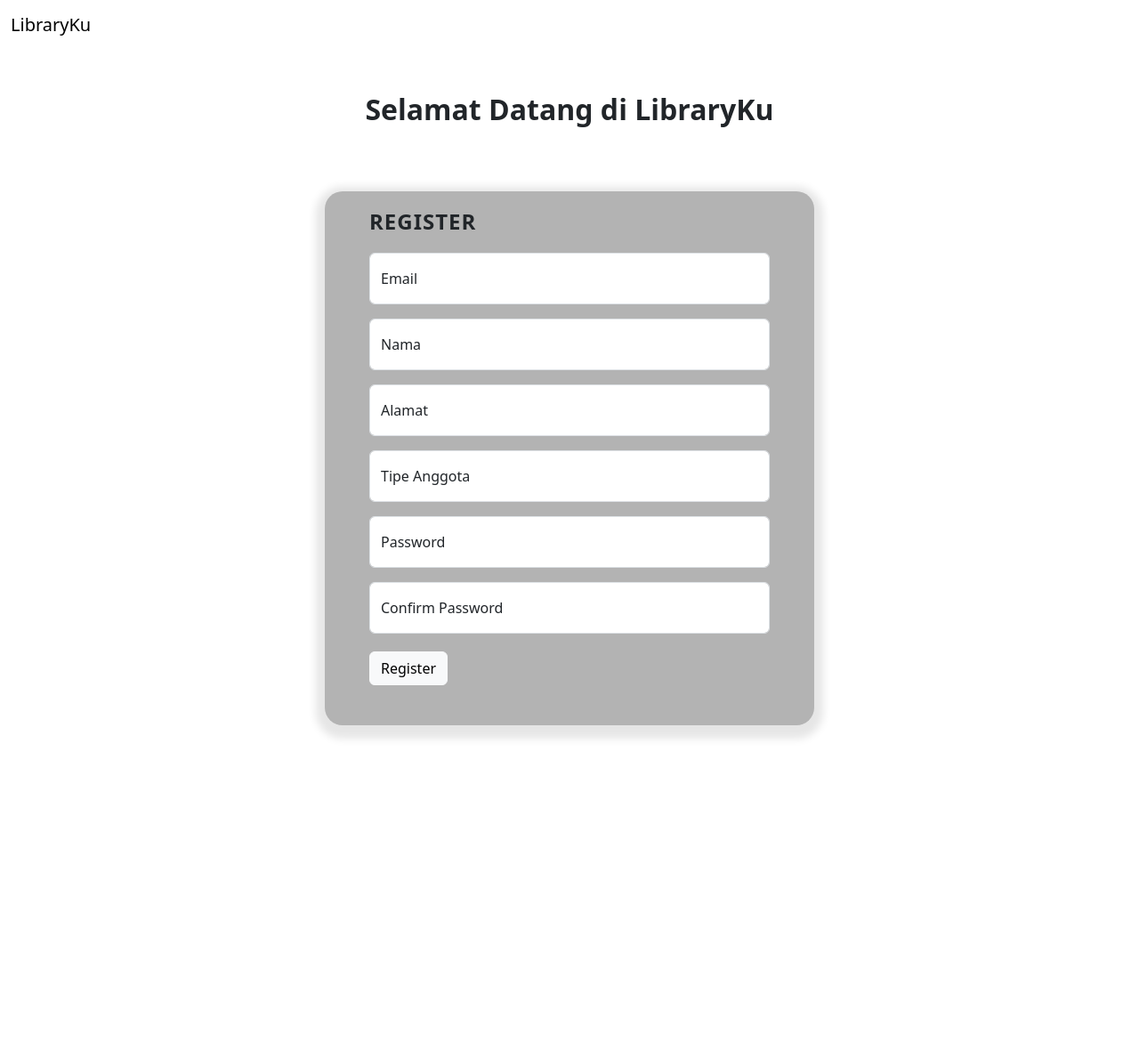
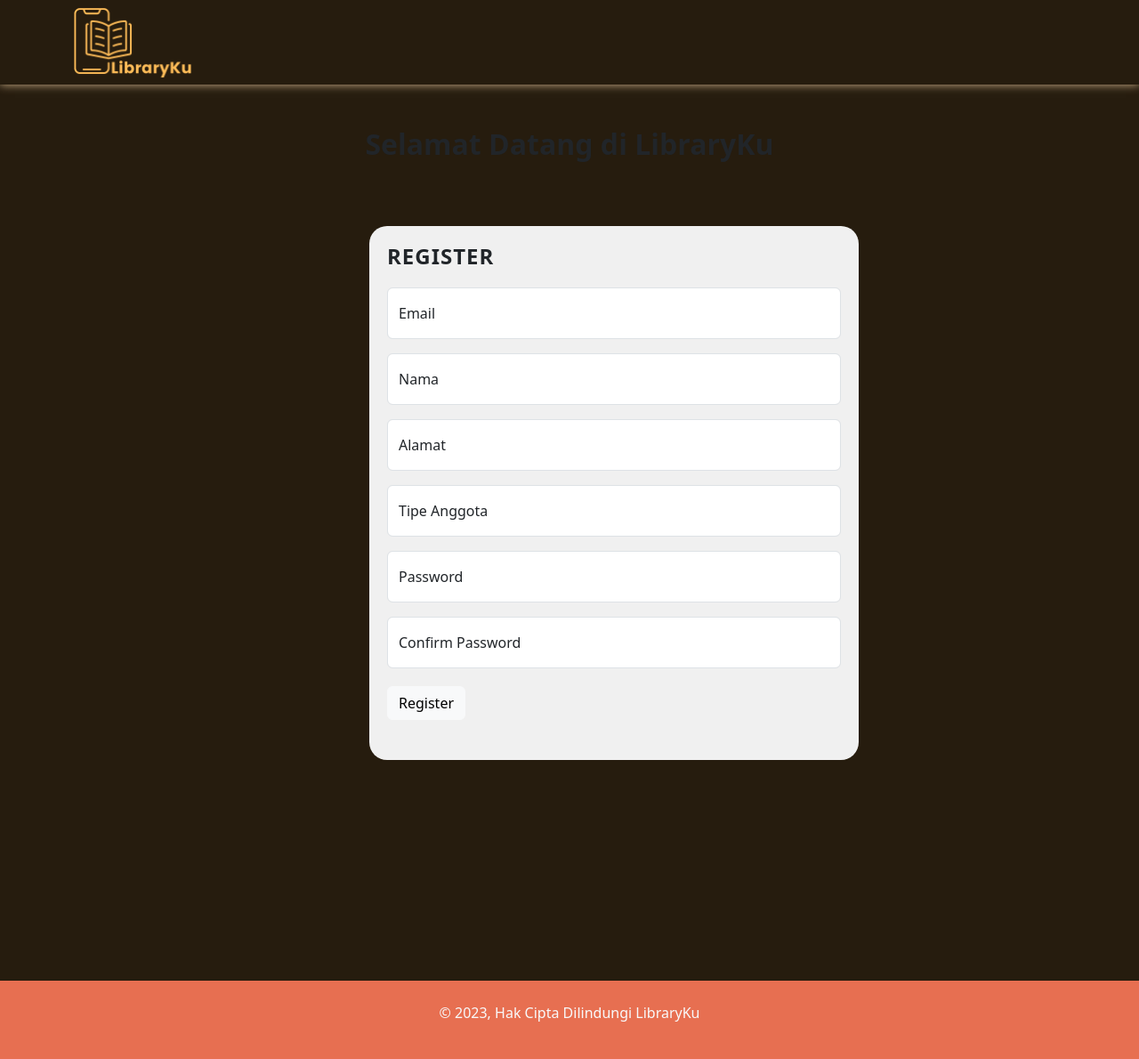
Before and after one commit to nzzzztx/finalproject, a Python web app: template templates/register.html in a window 1280 px wide. Shown: the whole page at 89% size. Before the commit the page ends 830 px from the top, so only its background shows below. Run offline with Jinja, Linux system fonts and the light colour scheme; the template is opened without the code that fills it, so the values that code supplies are empty.

Commit message:
register.html

```diff
--- a/templates/register.html
+++ b/templates/register.html
@@ -8,25 +8,33 @@
 
     <link rel="stylesheet" href="https://cdn.jsdelivr.net/npm/bootstrap@5.3.2/dist/css/bootstrap.min.css">
     <link rel="stylesheet" href="https://cdn.jsdelivr.net/npm/bootstrap-icons@1.11.1/font/bootstrap-icons.css">
+    <link rel="stylesheet" href="static/style.css" />
 
     <style>
-        .container {
+        .media-content {
             width: 550px;
             margin-top: 25px;
             height: 600px;
-            background-color: rgb(179, 179, 179);
-            box-shadow: 0px 5px 10px 10px rgba(0, 0, 0, 0.1);
+            position: center;
+            background-color: #f0f0f0;
             border-radius: 20px;
             padding: 20px;
         }
     </style>
 </head>
 
-<body>
-    <nav class="navbar navbar-expand-lg bg-custom">
-        <div class="container-fluid">
-          <a class="navbar-brand text-black" href="#">LibraryKu</a>
-      </nav>
+<body style="background-color: #261c0e;">
+    <!-- Navbar -->
+    <nav class="navbar navbar-expand-lg navbar-light" style="background-color: #261c0e;">
+        <div class="container">
+            <!-- Add your logo here -->
+            <a class="navbar-brand mr-auto" href="#"><img src="/static/logolibraryku.png" alt="Logo"
+                    style="max-height: 80px;"></a>
+            <button class="navbar-toggler" type="button" data-bs-toggle="collapse" data-bs-target="#navbarNav"
+                aria-controls="navbarNav" aria-expanded="false" aria-label="Toggle navigation">
+                <span class="navbar-toggler-icon"></span>
+            </button>
+    </nav>
 
     <div class="p-5 text-center">
         <span class="h2 fw-bold mb-0">
@@ -53,18 +61,17 @@
                                             <label for="emailInput">Email</label>
                                         </div>
                                         <div class="form-floating mb-3">
-                                            <input type="text" class="form-control" id="namaInput"
-                                            placeholder="Nama"/>
+                                            <input type="text" class="form-control" id="namaInput" placeholder="Nama" />
                                             <label for="emailInput">Nama</label>
                                         </div>
                                         <div class="form-floating mb-3">
                                             <input type="text" class="form-control" id="alamatInput"
-                                            placeholder="Alamat"/>
+                                                placeholder="Alamat" />
                                             <label for="emailInput">Alamat</label>
                                         </div>
                                         <div class="form-floating mb-3">
                                             <input type="text" class="form-control" id="anggotaInput"
-                                            placeholder="Anggota"/>
+                                                placeholder="Anggota" />
                                             <label for="emailInput">Tipe Anggota</label>
                                         </div>
                                         <div class="form-floating mb-3">
@@ -92,6 +99,14 @@
         </div>
     </section>
 
+    <!-- footer area -->
+    <footer class="py-4 mt-5" style="background-color: #e76f51;">
+        <p class="text-center text-light">
+            &copy; 2023, Hak Cipta Dilindungi LibraryKu
+        </p>
+    </footer>
+    <!-- End Footer Area -->
+
     <!-- JavaScript by bootstrap -->
     <script src="https://cdn.jsdelivr.net/npm/bootstrap@5.2.3/dist/js/bootstrap.bundle.min.js"
         integrity="sha384-kenU1KFdBIe4zVF0s0G1M5b4hcpxyD9F7jL+jjXkk+Q2h455rYXK/7HAuoJl+0I4"
```
